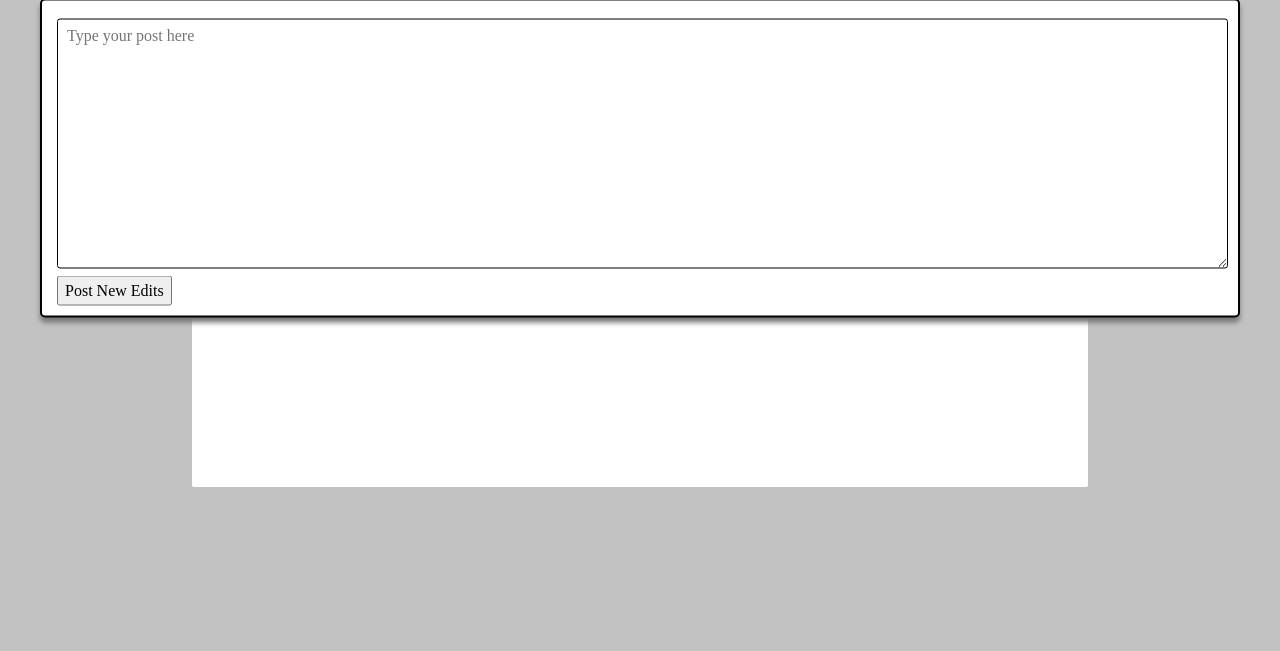
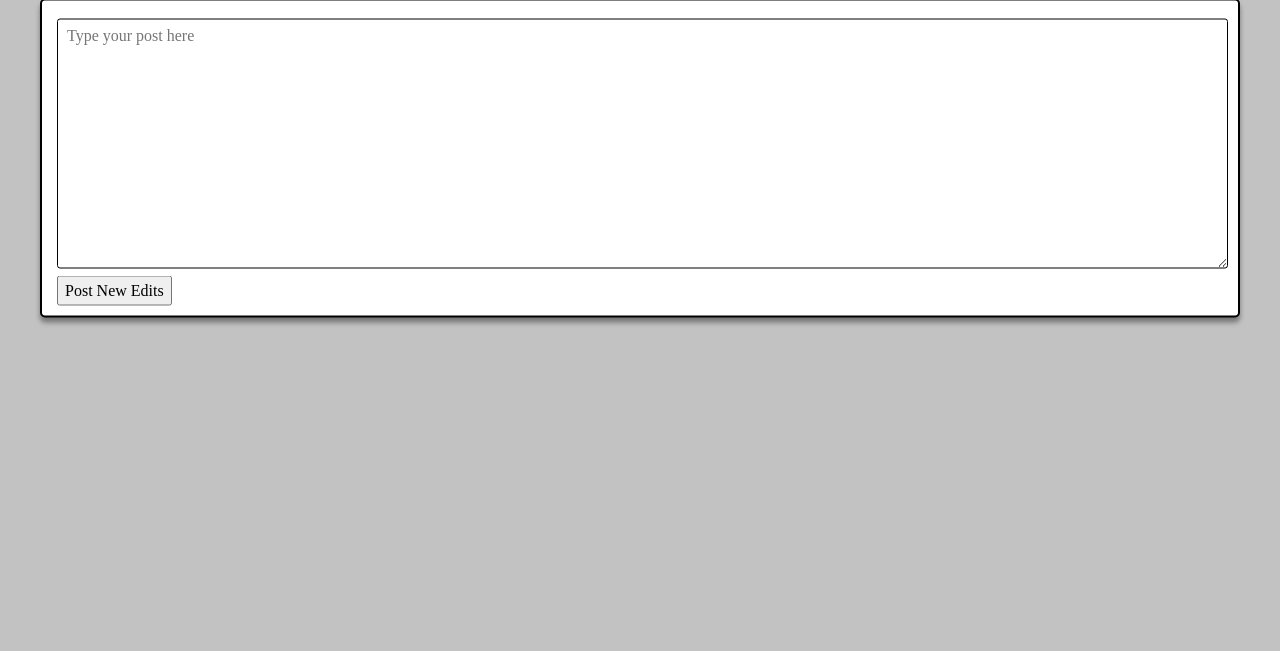
Before and after one commit to hassanchug/3155_Proj-Sociali, a Flask app: page /edit_post in a window 1280 px wide. Shown: the part 211-862 px from the top of the page. Run offline with Flask 2, Linux system fonts and the light colour scheme; some web fonts are replaced.

Commit message:
adding unfinished test folders and fixed extra issue on edit_a_post.html

```diff
--- a/templates/edit_a_post.html
+++ b/templates/edit_a_post.html
@@ -168,13 +168,6 @@
         border: 1px solid black;
         border-radius: 3px;
     }
-    .form-wrap {
-        width: 70%;
-        background: white;
-        align-items: center;
-        border-radius: 2px;
-        padding: 10px 14px;
-    }
 
     .form-container {
         display: flex;
```
Also changed, not shown: tests/unit/test_user_models.py (added, +5 -0 lines).
